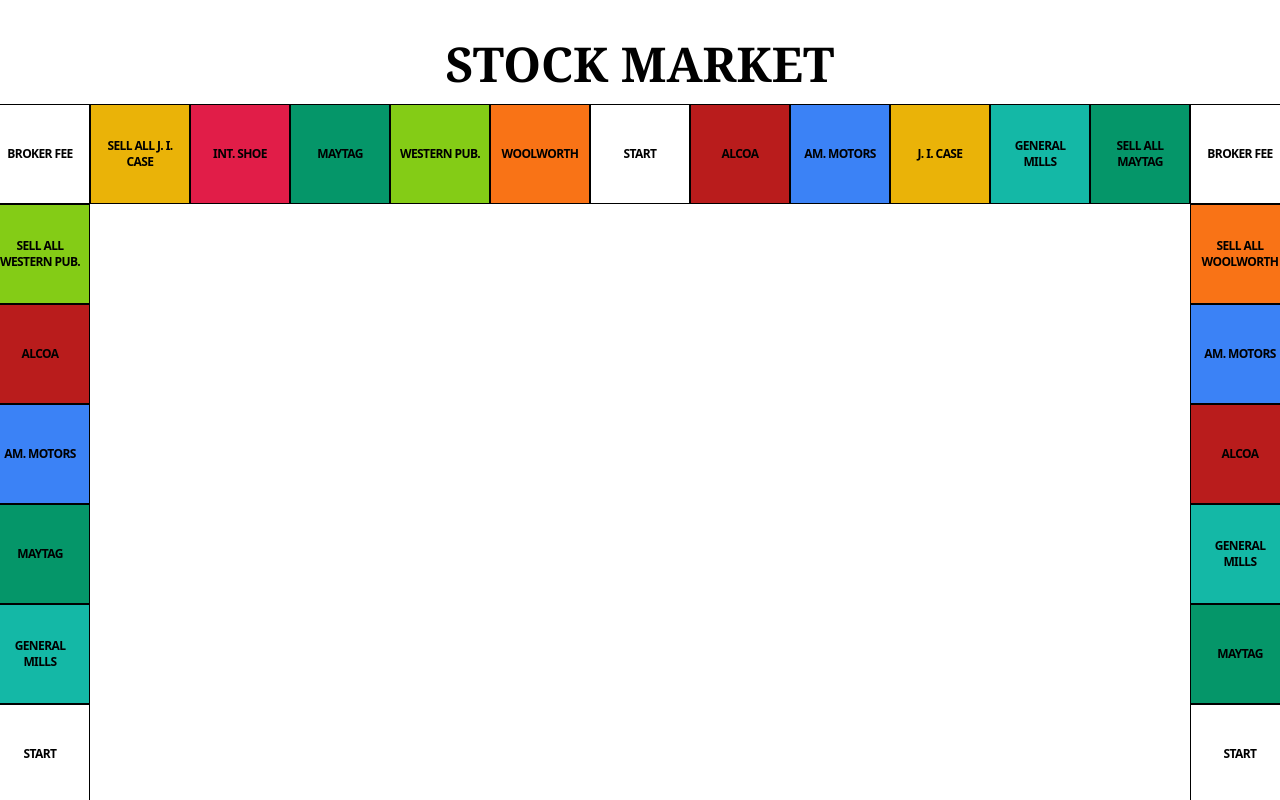
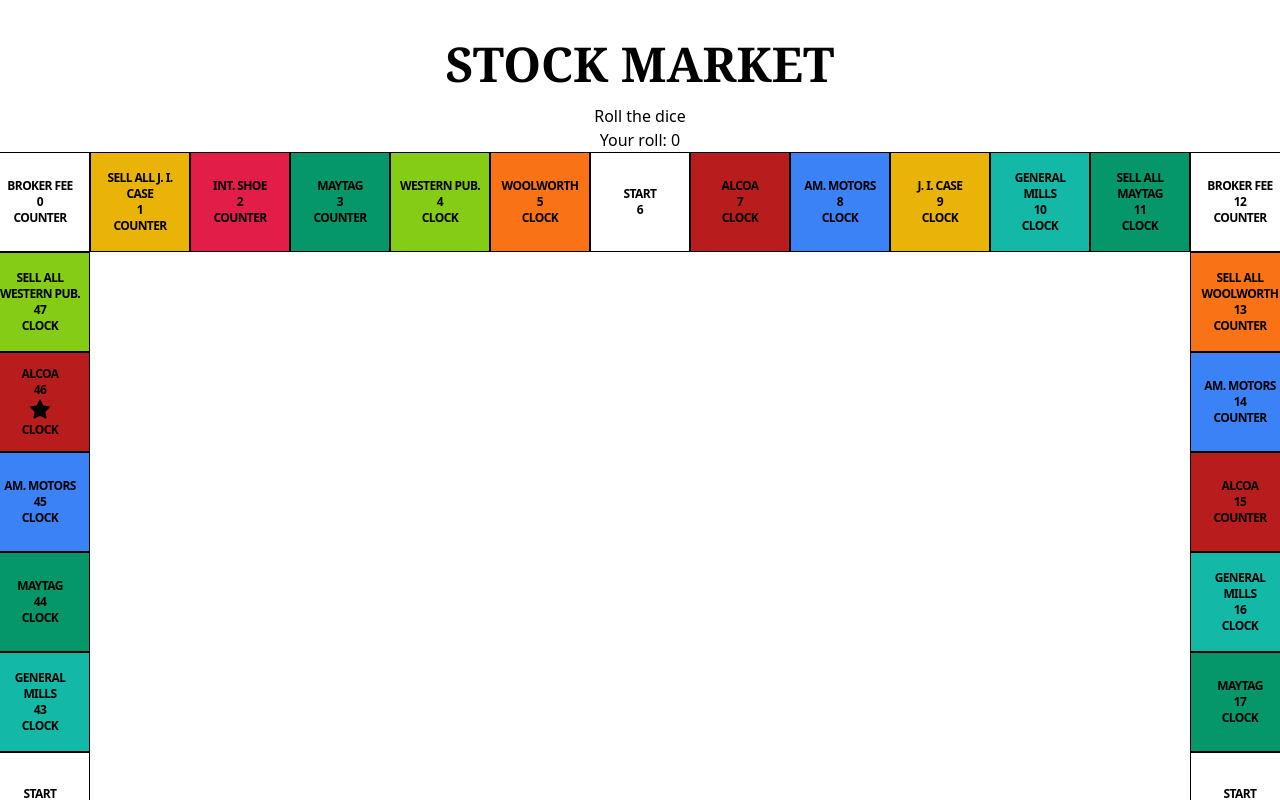
Before and after one commit to bradenhirschi/stockmarket-game, a Next.js app: page / in a window 1280 px wide. Shown: the top 800 px of the page. Built offline with nearby package versions, Linux system fonts and the light colour scheme.

Commit message:
Finished player movement

```diff
--- a/package.json
+++ b/package.json
@@ -19,6 +19,7 @@
     "postcss": "8.4.24",
     "react": "18.2.0",
     "react-dom": "18.2.0",
+    "react-icons": "^4.10.1",
     "tailwindcss": "3.3.2",
     "typescript": "5.1.5"
   },
--- a/src/app/board.tsx
+++ b/src/app/board.tsx
@@ -24,6 +24,58 @@
     "International Shoe": 0.5,
     "General Mills": 0.5,
   };
+
+  const [roll, setRoll] = useState(0);
+
+  const [player, setPlayer] = useState({
+    position: 46, // Set the initial position of the player
+    // Add any other properties related to the player if needed
+  });
+
+  function rollTheDice() {
+    let localDiceRoll;
+    let localPlayerPosition = player.position;
+
+    // Generate dice roll
+    const dieOne = Math.floor(Math.random() * 6 + 1);
+    const dieTwo = Math.floor(Math.random() * 6 + 1);
+    localDiceRoll = dieOne + dieTwo;
+
+    // Set roll purely to display to the player
+    setRoll(localDiceRoll);
+
+    // Find which square the player is occupying
+    let currentlyOccupiedSquare = squares.find(
+      (square) => square.gamePosition === player.position
+    );
+
+    // Move function's local player variable
+    if (currentlyOccupiedSquare.type === "start") {
+      // do some stuff
+    } else if (currentlyOccupiedSquare.direction === "clock") {
+      localPlayerPosition += localDiceRoll;
+    } else if (currentlyOccupiedSquare.direction === "counter") {
+      localPlayerPosition -= localDiceRoll;
+    }
+
+    if (localPlayerPosition < 0) {
+      localPlayerPosition += 48;
+    } else if (localPlayerPosition > 47) {
+      localPlayerPosition -= 48;
+    }
+
+    // Update player position to show to user
+    setPlayer({ position: localPlayerPosition });
+
+    {
+      /*setDiceRolled(roll)
+		dicesPlayed.push(roll)
+		moveTokenOnBoard()
+		setLandedCardPreview(true)
+		collectTaxes()
+    inJail()*/
+    }
+  }
 
   const companies = {
     woolworth: {
@@ -104,61 +156,290 @@
       gamePosition: 4,
       physicalPosition: 4,
       company: companies.westernPublishing,
-      direction: "counter",
+      direction: "clock",
     },
     {
       type: "stock",
       gamePosition: 5,
       physicalPosition: 5,
       company: companies.woolworth,
+      direction: "clock",
+    },
+    { type: "start", gamePosition: 6, physicalPosition: 6 },
+    {
+      type: "stock",
+      gamePosition: 7,
+      physicalPosition: 7,
+      company: companies.alcoa,
+      direction: "clock",
+    },
+    {
+      type: "stock",
+      gamePosition: 8,
+      physicalPosition: 8,
+      company: companies.americanMotors,
+      direction: "clock",
+    },
+    {
+      type: "stock",
+      gamePosition: 9,
+      physicalPosition: 9,
+      company: companies.jICase,
+      direction: "clock",
+    },
+    {
+      type: "stock",
+      gamePosition: 10,
+      physicalPosition: 10,
+      company: companies.generalMills,
+      direction: "clock",
+    },
+    {
+      type: "sellAll",
+      gamePosition: 11,
+      physicalPosition: 11,
+      company: companies.maytag,
+      direction: "clock",
+    },
+    {
+      type: "brokerFee",
+      gamePosition: 12,
+      physicalPosition: 12,
       direction: "counter",
     },
-    { type: "start", gamePosition: 6, physicalPosition: 6},
-    { type: "stock", gamePosition: 7, physicalPosition: 7, company: companies.alcoa },
-    { type: "stock", gamePosition: 8, physicalPosition: 8, company: companies.americanMotors },
-    { type: "stock", gamePosition: 9, physicalPosition: 9, company: companies.jICase },
-    { type: "stock", gamePosition: 10, physicalPosition: 10, company: companies.generalMills },
-    { type: "sellAll", gamePosition: 11, physicalPosition: 11, company: companies.maytag },
-    { type: "brokerFee", gamePosition: 12, physicalPosition: 12 },
-    { type: "sellAll", gamePosition: 47, physicalPosition: 13, company: companies.westernPublishing },
-    { type: "sellAll", gamePosition: 13, physicalPosition: 14, company: companies.woolworth },
-    { type: "stock", gamePosition: 46, physicalPosition: 15, company: companies.alcoa },
-    { type: "stock", gamePosition: 14, physicalPosition: 16, company: companies.americanMotors },
-    { type: "stock", gamePosition: 45, physicalPosition: 17, company: companies.americanMotors },
-    { type: "stock", gamePosition: 15, physicalPosition: 18, company: companies.alcoa },
-    { type: "stock", gamePosition: 44, physicalPosition: 19, company: companies.maytag },
-    { type: "stock", gamePosition: 16, physicalPosition: 20, company: companies.generalMills },
-    { type: "stock", gamePosition: 43, physicalPosition: 21, company: companies.generalMills },
-    { type: "stock", gamePosition: 17, physicalPosition: 22, company: companies.maytag },
+
+    {
+      type: "sellAll",
+      gamePosition: 47,
+      physicalPosition: 13,
+      company: companies.westernPublishing,
+      direction: "clock",
+    },
+    {
+      type: "sellAll",
+      gamePosition: 13,
+      physicalPosition: 14,
+      company: companies.woolworth,
+      direction: "counter",
+    },
+    {
+      type: "stock",
+      gamePosition: 46,
+      physicalPosition: 15,
+      company: companies.alcoa,
+      direction: "clock",
+    },
+    {
+      type: "stock",
+      gamePosition: 14,
+      physicalPosition: 16,
+      company: companies.americanMotors,
+      direction: "counter",
+    },
+    {
+      type: "stock",
+      gamePosition: 45,
+      physicalPosition: 17,
+      company: companies.americanMotors,
+      direction: "clock",
+    },
+    {
+      type: "stock",
+      gamePosition: 15,
+      physicalPosition: 18,
+      company: companies.alcoa,
+      direction: "counter",
+    },
+    {
+      type: "stock",
+      gamePosition: 44,
+      physicalPosition: 19,
+      company: companies.maytag,
+      direction: "clock",
+    },
+    {
+      type: "stock",
+      gamePosition: 16,
+      physicalPosition: 20,
+      company: companies.generalMills,
+      direction: "clock",
+    },
+    {
+      type: "stock",
+      gamePosition: 43,
+      physicalPosition: 21,
+      company: companies.generalMills,
+      direction: "clock",
+    },
+    {
+      type: "stock",
+      gamePosition: 17,
+      physicalPosition: 22,
+      company: companies.maytag,
+      direction: "clock",
+    },
     { type: "start", gamePosition: 42, physicalPosition: 23 },
     { type: "start", gamePosition: 18, physicalPosition: 24 },
-    { type: "stock", gamePosition: 41, physicalPosition: 25, company: companies.internationalShoe },
-    { type: "stock", gamePosition: 19, physicalPosition: 26, company: companies.jICase },
-    { type: "stock", gamePosition: 40, physicalPosition: 27, company: companies.jICase },
-    { type: "stock", gamePosition: 20, physicalPosition: 28, company: companies.internationalShoe },
-    { type: "stock", gamePosition: 39, physicalPosition: 29, company: companies.westernPublishing },
-    { type: "stock", gamePosition: 21, physicalPosition: 30, company: companies.woolworth },
-    { type: "stock", gamePosition: 38, physicalPosition: 31, company: companies.woolworth },
-    { type: "stock", gamePosition: 22, physicalPosition: 32, company: companies.westernPublishing },
-    { type: "sellAll", gamePosition: 38, physicalPosition: 33, company: companies.americanMotors },
-    { type: "sellAll", gamePosition: 23, physicalPosition: 34, company: companies.alcoa },
-    { type: "brokerFee", gamePosition: 36, physicalPosition: 35 },
-    { type: "sellAll", gamePosition: 35, physicalPosition: 36, company: companies.internationalShoe },
-    { type: "stock", gamePosition: 34, physicalPosition: 37, company: companies.maytag },
-    { type: "stock", gamePosition: 33, physicalPosition: 38, company: companies.generalMills },
-    { type: "stock", gamePosition: 32, physicalPosition: 39, company: companies.alcoa },
-    { type: "stock", gamePosition: 31, physicalPosition: 40, company: companies.americanMotors },
+    {
+      type: "stock",
+      gamePosition: 41,
+      physicalPosition: 25,
+      company: companies.internationalShoe,
+      direction: "clock",
+    },
+    {
+      type: "stock",
+      gamePosition: 19,
+      physicalPosition: 26,
+      company: companies.jICase,
+      direction: "clock",
+    },
+    {
+      type: "stock",
+      gamePosition: 40,
+      physicalPosition: 27,
+      company: companies.jICase,
+      direction: "clock",
+    },
+    {
+      type: "stock",
+      gamePosition: 20,
+      physicalPosition: 28,
+      company: companies.internationalShoe,
+      direction: "clock",
+    },
+    {
+      type: "stock",
+      gamePosition: 39,
+      physicalPosition: 29,
+      company: companies.westernPublishing,
+      direction: "counter",
+    },
+    {
+      type: "stock",
+      gamePosition: 21,
+      physicalPosition: 30,
+      company: companies.woolworth,
+      direction: "clock",
+    },
+    {
+      type: "stock",
+      gamePosition: 38,
+      physicalPosition: 31,
+      company: companies.woolworth,
+      direction: "counter",
+    },
+    {
+      type: "stock",
+      gamePosition: 22,
+      physicalPosition: 32,
+      company: companies.westernPublishing,
+      direction: "clock",
+    },
+    {
+      type: "sellAll",
+      gamePosition: 37,
+      physicalPosition: 33,
+      company: companies.americanMotors,
+      direction: "counter",
+    },
+    {
+      type: "sellAll",
+      gamePosition: 23,
+      physicalPosition: 34,
+      company: companies.alcoa,
+      direction: "clock",
+    },
+    {
+      type: "brokerFee",
+      gamePosition: 36,
+      physicalPosition: 35,
+      direction: "counter",
+    },
+
+    {
+      type: "sellAll",
+      gamePosition: 35,
+      physicalPosition: 36,
+      company: companies.internationalShoe,
+      direction: "clock",
+    },
+    {
+      type: "stock",
+      gamePosition: 34,
+      physicalPosition: 37,
+      company: companies.maytag,
+      direction: "clock",
+    },
+    {
+      type: "stock",
+      gamePosition: 33,
+      physicalPosition: 38,
+      company: companies.generalMills,
+      direction: "clock",
+    },
+    {
+      type: "stock",
+      gamePosition: 32,
+      physicalPosition: 39,
+      company: companies.alcoa,
+      direction: "clock",
+    },
+    {
+      type: "stock",
+      gamePosition: 31,
+      physicalPosition: 40,
+      company: companies.americanMotors,
+      direction: "clock",
+    },
     { type: "start", gamePosition: 30, physicalPosition: 41 },
-    { type: "stock", gamePosition: 29, physicalPosition: 42, company: companies.westernPublishing },
-    { type: "stock", gamePosition: 28, physicalPosition: 43, company: companies.woolworth },
-    { type: "stock", gamePosition: 27, physicalPosition: 44, company: companies.internationalShoe },
-    { type: "stock", gamePosition: 26, physicalPosition: 45, company: companies.jICase },
-    { type: "sellAll", gamePosition: 25, physicalPosition: 46, company: companies.generalMills },
-    { type: "brokerFee", gamePosition: 24, physicalPosition: 47 },
+    {
+      type: "stock",
+      gamePosition: 29,
+      physicalPosition: 42,
+      company: companies.westernPublishing,
+      direction: "clock",
+    },
+    {
+      type: "stock",
+      gamePosition: 28,
+      physicalPosition: 43,
+      company: companies.woolworth,
+      direction: "clock",
+    },
+    {
+      type: "stock",
+      gamePosition: 27,
+      physicalPosition: 44,
+      company: companies.internationalShoe,
+      direction: "counter",
+    },
+    {
+      type: "stock",
+      gamePosition: 26,
+      physicalPosition: 45,
+      company: companies.jICase,
+      direction: "counter",
+    },
+    {
+      type: "sellAll",
+      gamePosition: 25,
+      physicalPosition: 46,
+      company: companies.generalMills,
+      direction: "counter",
+    },
+    {
+      type: "brokerFee",
+      gamePosition: 24,
+      physicalPosition: 47,
+      direction: "counter",
+    },
   ];
 
   return (
     <>
+      <button onClick={rollTheDice}>Roll the dice</button>
+      <div>Your roll: {roll}</div>
       <div className="grid grid-cols-13 h-[1300px] w-[1300px]">
         {squares.map((square) => (
           <div
@@ -171,17 +452,17 @@
           >
             {square.gamePosition <= 47 && square.gamePosition >= 37 ? (
               <div className="grid grid-cols-12">
-                <Square square={square} />
+                <Square square={square} player={player} />
                 <div className="col-span-11"></div>
               </div>
             ) : (
-              <Square square={square} />
+              <Square square={square} player={player} />
             )}
           </div>
         ))}
       </div>
     </>
   );
-}
+};
 
 export default Board;
--- a/src/app/square.tsx
+++ b/src/app/square.tsx
@@ -1,15 +1,22 @@
-const Square = ({ square }: { square: any }) => {
+import { AiFillStar } from "react-icons/ai";
+
+const Square = ({ square, player }: { square: any; player: any }) => {
+  const isPlayerOnSquare = player.position === square.gamePosition;
+
   return (
     <>
       <div
-        className={`flex items-center justify-center uppercase tracking-tighter text-xs font-bold text-center h-[100px] w-[100px] border border-black p-2 ${
+        className={`flex flex-col items-center justify-center uppercase tracking-tighter text-xs font-bold text-center h-[100px] w-[100px] border border-black p-2 ${
           square.company ? square.company.color : ""
-        }`}
+        } `}
       >
         {square.type === "start" ? "Start" : ""}
         {square.type === "brokerFee" ? "Broker Fee" : ""}
         {square.type === "sellAll" ? `Sell all ${square.company.name}` : ""}
         {square.type === "stock" ? square.company.name : ""}
+        <div> {square.gamePosition}</div>
+        <div>{isPlayerOnSquare ? <AiFillStar size="24" /> : ""}</div>
+        <div>{square.direction}</div>
       </div>
     </>
   );
```
Also changed, not shown: src/app/page.tsx (+10 -7 lines), 1 other file (tests, documents, lock files or other folders).
